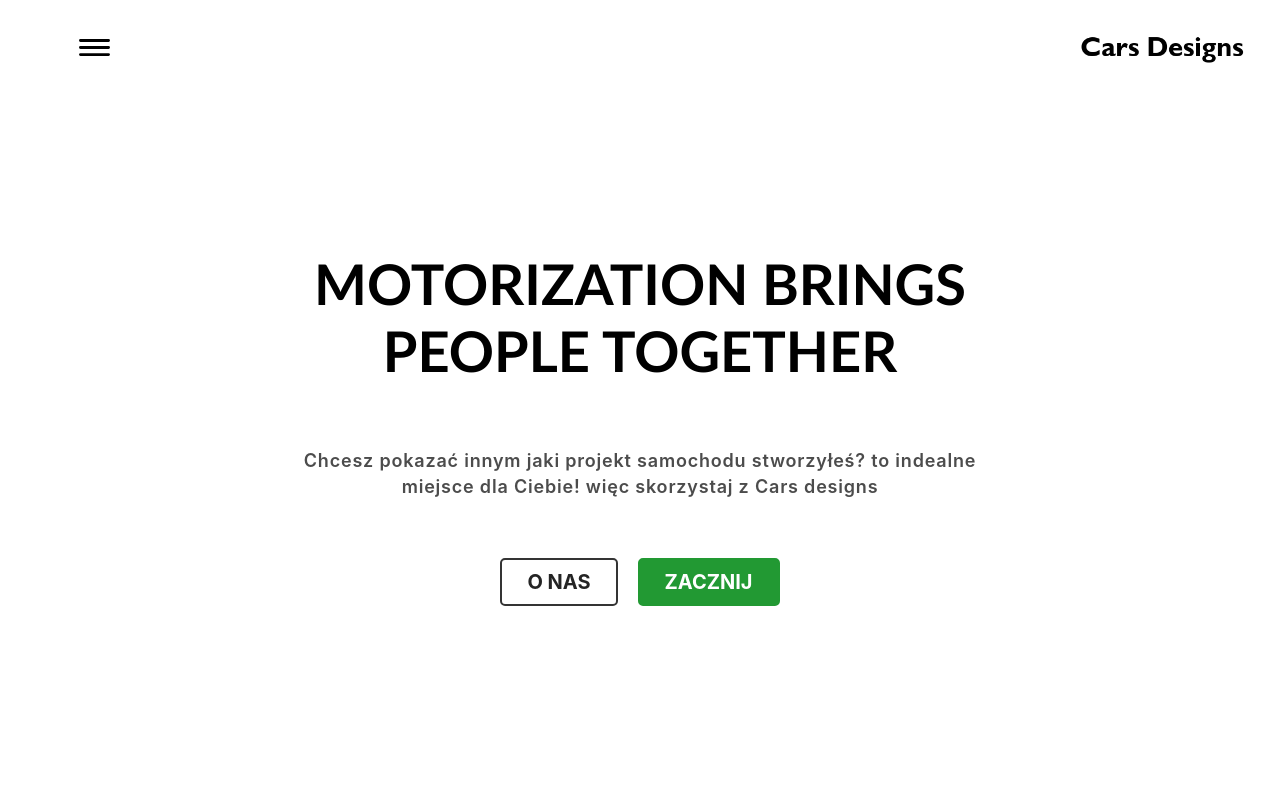
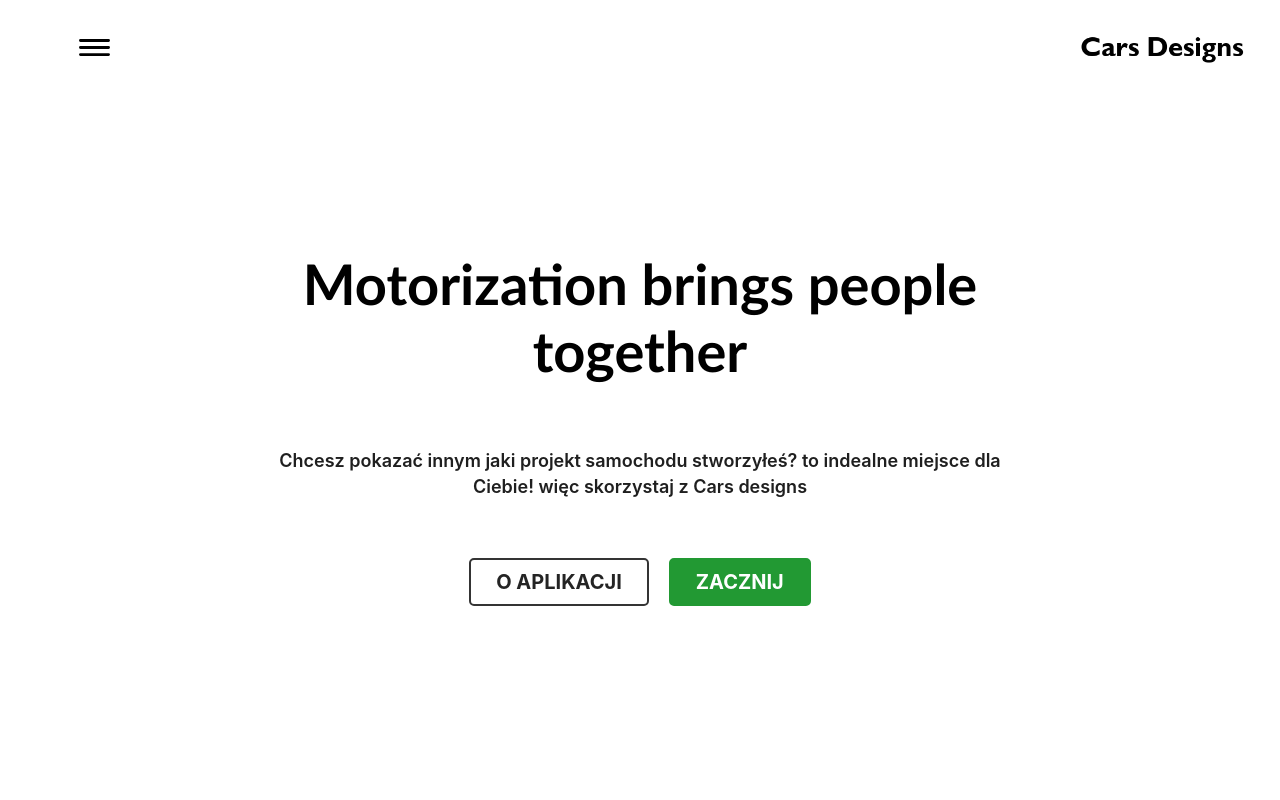
Before and after one commit to infinite223/Cars-project-web, a React (Create React App) app: page / in a window 1280 px wide. Shown: the top 800 px of the page. Built offline with nearby package versions, Linux system fonts and the light colour scheme; no server answers; grey boxes are pictures that could not be loaded.

Commit message:
some changes in mobile version design

```diff
--- a/src/components/customInput/styles.scss
+++ b/src/components/customInput/styles.scss
@@ -14,6 +14,11 @@
     &:focus, textarea:focus, select:focus{
         outline: none;
         box-shadow: 0px 0px 5px rgba(14, 134, 8, 0.75);
+    }
+
+    @media (max-width: 480px) {
+        width: 300px;
+        font-size: 20px;
     }
 }
 
--- a/src/components/footer/styles.scss
+++ b/src/components/footer/styles.scss
@@ -41,6 +41,11 @@
                 text-transform: uppercase;
                 color: rgb(196, 194, 194);
                 margin: 0px 10px;
+
+                @media (max-width: 480px) {
+                  font-size: 30px;
+                  margin: 0px 0px;
+                }
             }
 
             p {
@@ -48,6 +53,12 @@
                 margin: 5px 10px;
                 max-width: 70%;
                 font-size: .7rem;
+
+                @media (max-width: 480px) {
+                    font-size: 1rem;
+                    max-width: 100%;
+                    margin: 10px 0px;
+                }
             }
 
             input {
@@ -62,6 +73,12 @@
                 border-radius: 0px;
                 box-shadow: 0px 0px 5px rgba(66,66,66,.75);
                 // text-shadow: 0px 0px 5px rgba(66,66,66,.75);
+
+                @media (max-width: 480px) {
+                    font-size: 1.2rem;
+                    width: 100;
+                    margin: 5px 0px;
+                }
             }
             textarea:focus, input:focus{
                 outline: none;
@@ -70,12 +87,16 @@
             button {
                 background-color: #273;
                 color: rgb(220, 214, 214);
-                padding: 6px 12px;
+                padding: 8px 18px;
                 letter-spacing: 2px;
                 font-family: 'Gill Sans', 'Gill Sans MT', Calibri, 'Trebuchet MS', sans-serif;
+                border-radius: 5px;
+                margin: 15px 10px;
 
-                margin: 15px 10px;
-                border-radius: 0px;
+                @media (max-width: 480px) {
+                 font-size: 20px;
+                 margin: 10px 0px;
+                }
             }
         }
     }
@@ -92,12 +113,18 @@
 
         @media (max-width: 480px) {
             flex-direction:column;
+            padding: 0px;
         }
 
         .link {
             color: rgb(199, 196, 196);
             margin: 10px;
             font-size: 12px;
+
+            @media (max-width: 480px) {
+               font-size: 20px;
+               margin: 15px;
+            }
 
             &:hover {
                 cursor: pointer;
--- a/src/components/loginFrom/styles.scss
+++ b/src/components/loginFrom/styles.scss
@@ -10,9 +10,18 @@
 
     height: 100%;
 
+    @media (max-width: 480px) {
+        width: 100%;
+        font-size: 20px;
+    }
+
     h2 {
         color: gray;
         font-size: 22px;
+
+        @media (max-width: 480px) {
+            font-size: 28px;
+        }
     }
 
     form {
@@ -26,6 +35,10 @@
             color: white;
             padding: 7px 25px;
             border-radius: 5px;
+
+            @media (max-width: 480px) {
+                font-size: 20px;
+            }
         }
     }
 
--- a/src/components/lookApp/styles.scss
+++ b/src/components/lookApp/styles.scss
@@ -13,8 +13,8 @@
         padding: 30px 50px;
 
         @media (max-width: 480px) {
-            width: 360px !important;
-            padding: 0px;
+            width: 100vw !important;
+            padding: 0px 0px;
         }
 
         .each-slide-effect  {
@@ -48,6 +48,11 @@
             // -webkit-box-shadow: 0px 0px 24px 0px rgb(124, 124, 129);
             // -moz-box-shadow: 0px 0px 24px 0px rgba(66, 68, 90, 1);
             // box-shadow: 0px 0px 24px 0px rgba(16, 16, 16, 0.639);
+
+            @media (max-width: 480px) {
+                width: 260px;
+                height: 550px;
+            }
         }
 
     }
--- a/src/components/presentationApp/PresentationApp.tsx
+++ b/src/components/presentationApp/PresentationApp.tsx
@@ -44,7 +44,7 @@ export const PresentationApp:React.FC<{cycleOpen: (value:any) => void}> = ({cycl
                 </p>
                 <div className='PresentationApp_main_content-buttons'>
                     <div className='button-about' onClick={() => navigate('/links/about')}>
-                        O nas
+                        O aplikacji
                     </div>
                     <div className='button-start' onClick={() => navigate('/start')}>
                         Zacznij
--- a/src/components/presentationApp/styles.scss
+++ b/src/components/presentationApp/styles.scss
@@ -18,6 +18,10 @@
         justify-content: space-between;
         align-items: center;
         display: flex;
+
+        @media (max-width: 480px) {
+            height: 70px;
+        }
 
         .PresentationApp_nav_hamburger-button {
             padding: .5rem;
@@ -43,7 +47,7 @@
                 width: 170px;
 
                 @media (max-width: 480px) {
-                    width: 140px;
+                    width: 130px;
                     margin-right: 1rem;
                 }
             }
@@ -101,12 +105,13 @@
                 color: rgb(0, 0, 0);
                 z-index: 1;
                 font-size: 3.5rem;
-                text-transform: uppercase;
+                //text-transform: uppercase;
                 margin-top: 10px;
 
                 @media (max-width: 480px) {
-                    font-size: 2.5rem;
-                    max-width: min-content;
+                    font-size: 2.2rem;
+                    margin: 10px;
+                    letter-spacing: 1px;
                 }
 
 
@@ -117,12 +122,11 @@
 
             p {
                 //font-family: 'Gill Sans', 'Gill Sans MT', Calibri, 'Trebuchet MS', sans-serif;
-                color: rgba(31, 31, 31, .8);
+                color: rgba(31, 31, 31, 1);
                 font-weight: 600;
                 line-height: 26px;
                 max-width: 100%;
                 font-size: 18px;
-                letter-spacing: .05rem;
 
                 .appName {
                     font-size: 20px;
@@ -138,8 +142,8 @@
 
                  @media (max-width: 480px) {
                     line-height: 23px;
-                    font-size: 26px;
-                    padding: 20px 0;
+                    font-size: 23px;
+                    padding: 5px 0;
                  }
 
                  @media (min-width: 1300px) {
@@ -156,6 +160,11 @@
                 gap: 20px;
                 align-self: center;
                 padding: 20px 0;
+                font-size: 20px;
+
+                @media (max-width: 480px) {
+                    font-size: 16px;
+                }
 
                 .button-about {
                     border:2px solid rgb(52, 52, 52);
@@ -163,7 +172,6 @@
                     padding: 10px 25px;
                     margin-top: 20px;
                     border-radius: 5px;
-                    font-size: 20px;
                     align-self: center;
                     text-transform: uppercase;
                     font-weight: 700;
@@ -184,7 +192,6 @@
                     padding: 10px 25px;
                     margin-top: 20px;
                     border-radius: 5px;
-                    font-size: 20px;
                     align-self: center;
                     text-transform: uppercase;
                     font-weight: 700;
--- a/src/components/registerForm/styles.scss
+++ b/src/components/registerForm/styles.scss
@@ -10,21 +10,38 @@
 
     height: 100%;
 
+    @media (max-width: 480px) {
+        width: 100%;
+        font-size: 20px;
+    }
+
     h2 {
         color: gray;
         font-size: 22px;
+
+        @media (max-width: 480px) {
+            font-size: 28px;
+        }
     }
 
     form {
         margin: 15px 0px;
+        display: flex;
+        flex-direction: column;
+        align-items: center;
 
         button {
             background-color: #293;
             color: white;
             padding: 7px 25px;
             border-radius: 5px;
+
+            @media (max-width: 480px) {
+                font-size: 20px;
+            }
         }
     }
+
 
     p {
         font-size: smaller;
--- a/src/pages/homePage/imagesCharts/styles.scss
+++ b/src/pages/homePage/imagesCharts/styles.scss
@@ -60,7 +60,7 @@
             margin:10px 0;
 
             @media (max-width: 480px) {
-               font-size: 40px;
+               font-size: 33px;
                text-align: center;
                padding: 0 20px;
             }
--- a/src/pages/linksPage/Links/styles.scss
+++ b/src/pages/linksPage/Links/styles.scss
@@ -14,6 +14,10 @@
         gap:10px;
         display: flex;
         flex-direction: column;
+
+        @media (max-width: 480px) {
+            display: none;
+        }
 
         .links_nav_back {
             color:white;
@@ -46,6 +50,12 @@
         height: 100vh;
         background-color: white;
 
+        @media (max-width: 480px) {
+            width:100%;
+            overflow-y: scroll;
+            padding: 40px 0;
+        }
+
         .links_content-header {
             font-size: 30px;
             text-align: left;
--- a/src/pages/startPage/index.tsx
+++ b/src/pages/startPage/index.tsx
@@ -26,7 +26,7 @@ export const StartPage:React.FC<RoutesProps> = ({location}) => {
       <div className='start_container_main'>
 
         <div className='start_container_main-forms'>
-          <MdOutlineArrowBackIosNew onClick={() => navigate('/')} className='start_container_main-forms-back'/>
+          <MdOutlineArrowBackIosNew size={22} onClick={() => navigate('/')} className='start_container_main-forms-back'/>
           <Outlet />
         </div>
 
--- a/src/pages/startPage/styles.scss
+++ b/src/pages/startPage/styles.scss
@@ -18,6 +18,12 @@
         -moz-box-shadow: 0px 0px 13px 0px rgba(66, 68, 90, 1);
         box-shadow: 0px 0px 23px 0px rgba(66, 68, 90, 1);
 
+
+        @media (max-width: 480px) {
+            width: 100%;
+            height: 100%;
+        }
+
         .start_container_main-forms {
             position: relative;
             display: flex;
@@ -27,11 +33,19 @@
             width: 35%;
             height: 100%;
 
+            @media (max-width: 480px) {
+                width: 100%;
+            }
+
             h3 {
                 font-family: 'Gill Sans', 'Gill Sans MT', Calibri, 'Trebuchet MS', sans-serif;
                 text-transform: uppercase;
                 color: rgb(155, 156, 155);
                 font-size: 15px;
+
+                @media (max-width: 480px) {
+                    font-size: 20px;
+                }
             }
 
             h2 {
@@ -56,6 +70,11 @@
         .start_container_main-logocontainer {
             width: 65%;
             background-color: rgba(237, 237, 237, .4);
+
+            @media (max-width: 480px) {
+             display: none;
+             width: 0px;
+            }
         }
     }
 }
```
